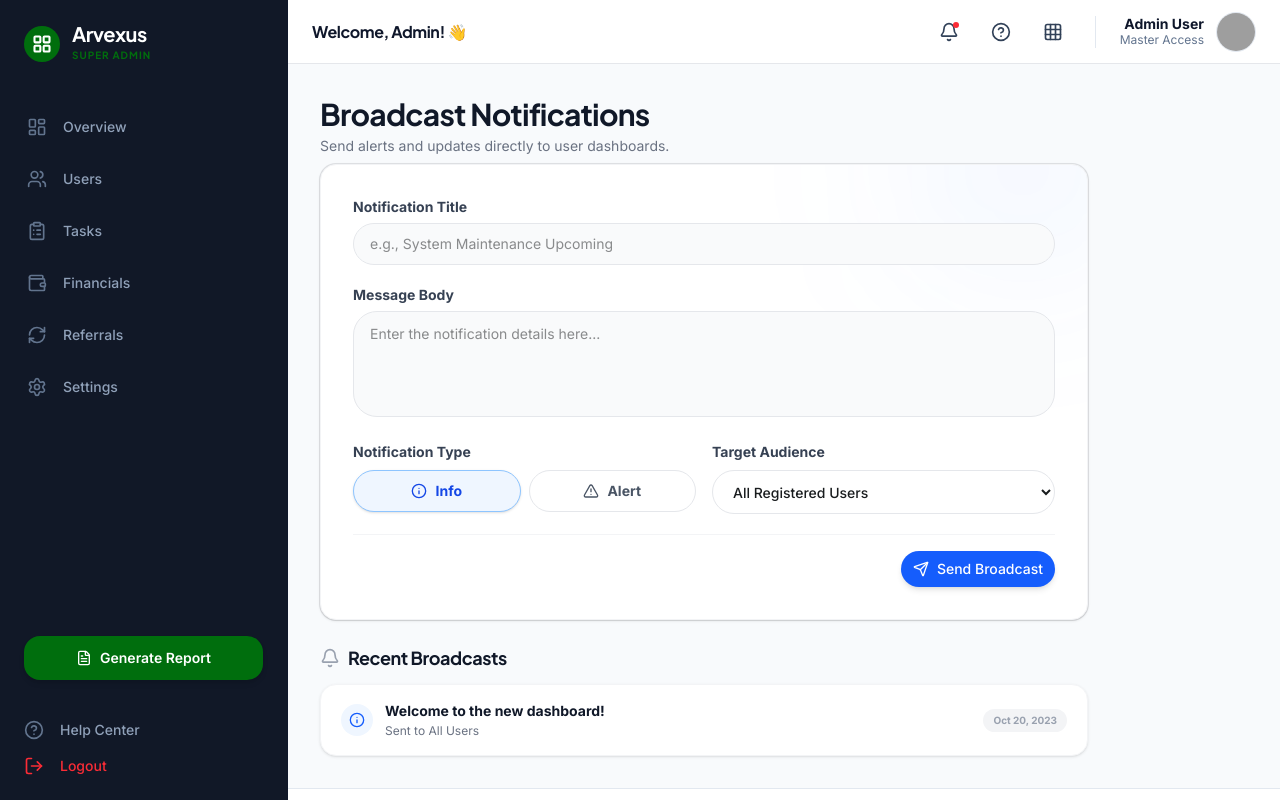
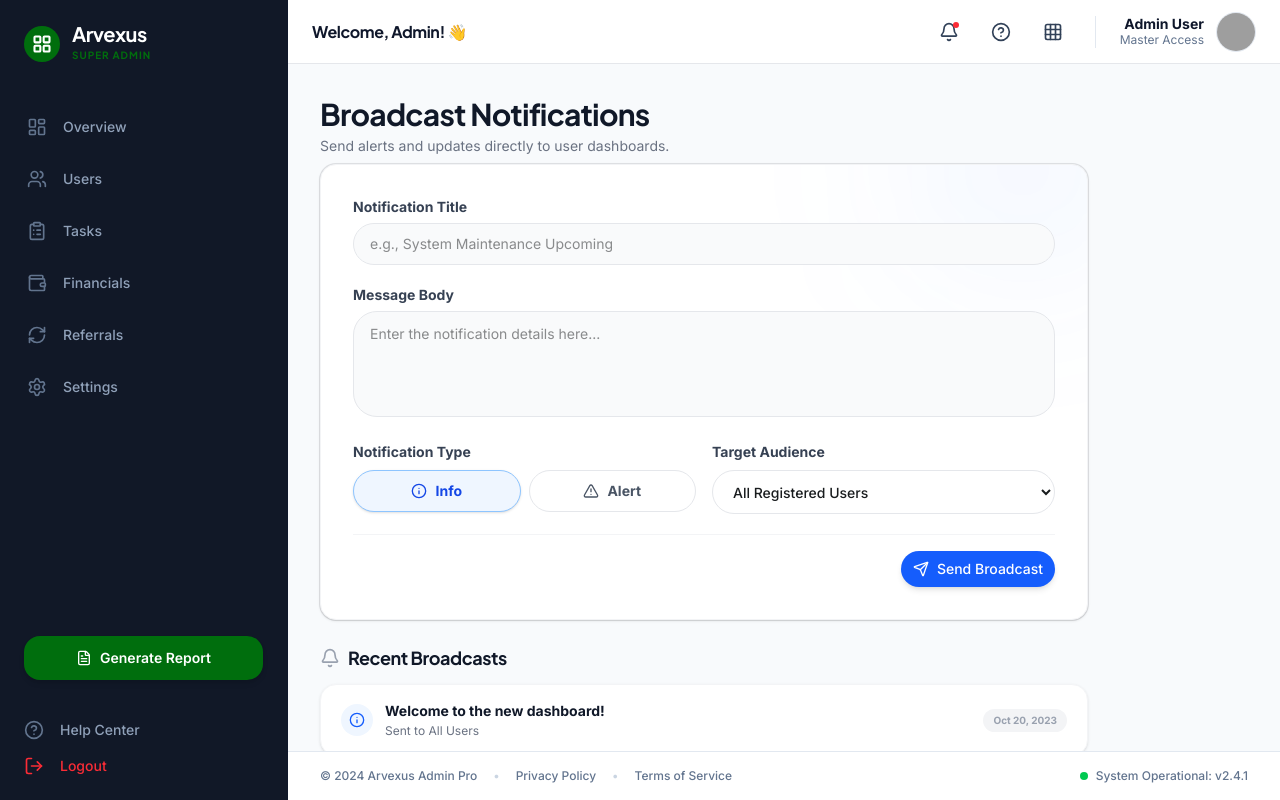
Before and after one commit to efebryan/avexux, a Next.js app: page /admin/notifications in a window 1280 px wide. Built offline with nearby package versions, Linux system fonts and the light colour scheme; grey boxes are pictures that could not be loaded.

Commit message:
Make admin layout footer static

```diff
--- a/src/app/admin/layout.tsx
+++ b/src/app/admin/layout.tsx
@@ -67,13 +67,14 @@ export default function AdminLayout({
         </header>
 
         {/* Scrollable Content */}
-        <main className="flex-1 flex flex-col min-h-0 overflow-y-auto relative">
-          <div className="flex-1 p-4 md:p-6 lg:p-8">
+        <main className="flex-1 overflow-y-auto relative">
+          <div className="p-4 md:p-6 lg:p-8">
             <div className="mx-auto max-w-7xl w-full">{children}</div>
           </div>
+        </main>
 
-          {/* Footer */}
-          <footer className="mt-auto shrink-0 border-t border-slate-200 bg-white py-4 px-6 lg:px-8">
+        {/* Static Footer */}
+        <footer className="shrink-0 border-t border-slate-200 bg-white py-4 px-6 lg:px-8 z-10">
           <div className="mx-auto max-w-7xl flex flex-col sm:flex-row items-center justify-between gap-4 text-xs font-medium text-slate-500">
             <div className="flex items-center gap-4">
               <span>&copy; 2024 Arvexus Admin Pro</span>
@@ -88,7 +89,6 @@ export default function AdminLayout({
             </div>
           </div>
         </footer>
-        </main>
       </div>
     </div>
   );
```
Lines whose indentation alone changed are shown as unchanged.
